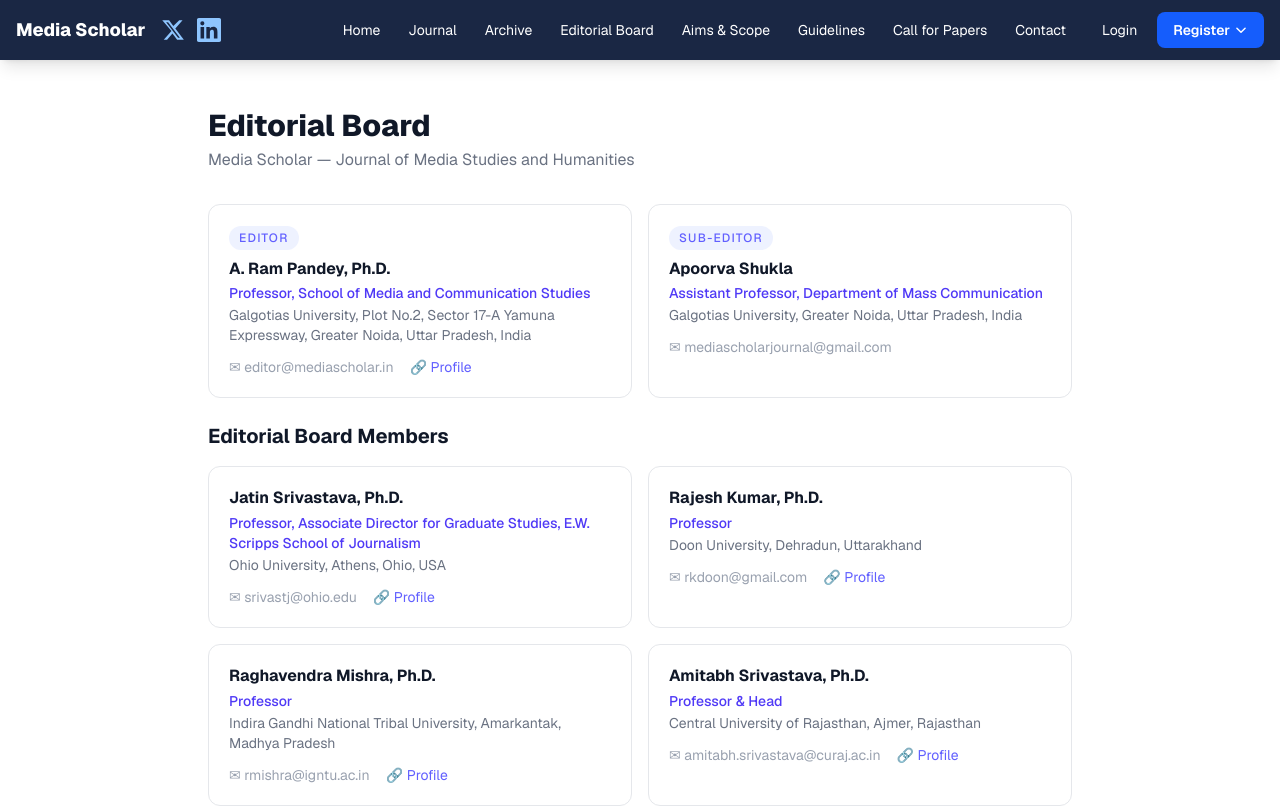
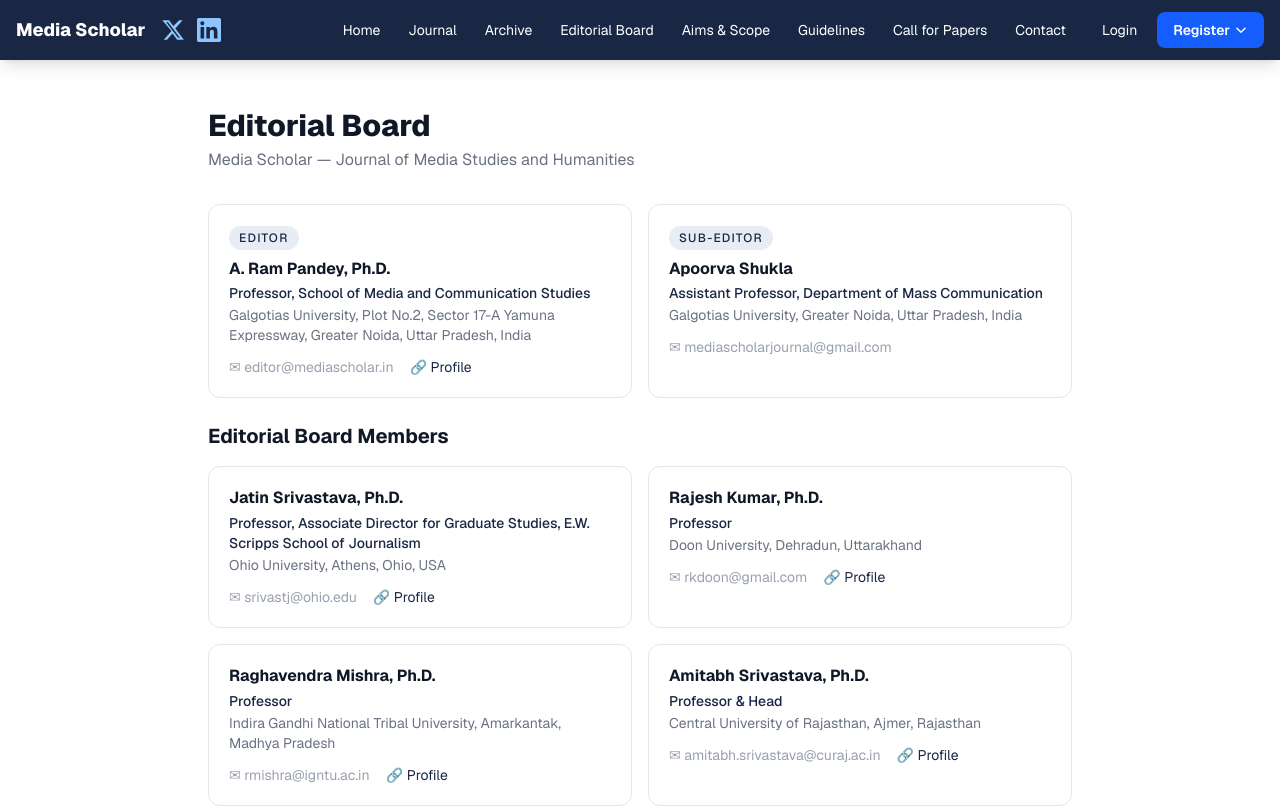
Before and after one commit to arampandey/mediascholar-platform, a Next.js app: page /editorial-board in a window 1280 px wide. Shown: the top 806 px of the page. Built offline with nearby package versions, Linux system fonts and the light colour scheme; no server answers.

Commit message:
Editorial board: replace all indigo/blue colours with dark navy (#1a2744) theme

```diff
--- a/app/editorial-board/page.tsx
+++ b/app/editorial-board/page.tsx
@@ -130,22 +130,22 @@ export default function EditorialBoardPage() {
         {/* Editor & Sub-Editor side by side */}
         <div className="grid sm:grid-cols-2 gap-4 mb-6">
           <div className="bg-white rounded-xl border border-gray-200 p-5">
-            <span className="text-xs font-medium uppercase tracking-widest text-indigo-500 bg-indigo-50 px-2.5 py-1 rounded-full">Editor</span>
+            <span className="text-xs font-medium uppercase tracking-widest px-2.5 py-1 rounded-full" style={{color:"#1a2744",backgroundColor:"#e8ecf4"}}>Editor</span>
             <p className="text-base font-bold text-gray-900 mt-2 mb-0.5">{EDITOR_IN_CHIEF.name}</p>
-            <p className="text-sm text-indigo-600 font-medium">{EDITOR_IN_CHIEF.affiliation}</p>
+            <p className="text-sm font-medium" style={{color:"#1a2744"}}>{EDITOR_IN_CHIEF.affiliation}</p>
             <p className="text-sm text-gray-500 mt-0.5 mb-3">{EDITOR_IN_CHIEF.institution}</p>
             <div className="flex gap-4 flex-wrap">
-              <a href={`mailto:${EDITOR_IN_CHIEF.email}`} className="text-sm text-gray-400 hover:text-indigo-600 transition-colors">✉ {EDITOR_IN_CHIEF.email}</a>
-              <a href={EDITOR_IN_CHIEF.profile} target="_blank" rel="noopener noreferrer" className="text-sm text-indigo-500 hover:text-indigo-700 transition-colors">🔗 Profile</a>
+              <a href={`mailto:${EDITOR_IN_CHIEF.email}`} className="text-sm text-gray-400 transition-colors" style={{}} onMouseOver={e=>(e.currentTarget.style.color="#1a2744")} onMouseOut={e=>(e.currentTarget.style.color="")}>✉ {EDITOR_IN_CHIEF.email}</a>
+              <a href={EDITOR_IN_CHIEF.profile} target="_blank" rel="noopener noreferrer" className="text-sm transition-colors" style={{color:"#1a2744"}}>🔗 Profile</a>
             </div>
           </div>
           <div className="bg-white rounded-xl border border-gray-200 p-5">
-            <span className="text-xs font-medium uppercase tracking-widest text-indigo-500 bg-indigo-50 px-2.5 py-1 rounded-full">Sub-Editor</span>
+            <span className="text-xs font-medium uppercase tracking-widest px-2.5 py-1 rounded-full" style={{color:"#1a2744",backgroundColor:"#e8ecf4"}}>Sub-Editor</span>
             <p className="text-base font-bold text-gray-900 mt-2 mb-0.5">{SUB_EDITOR.name}</p>
-            <p className="text-sm text-indigo-600 font-medium">{SUB_EDITOR.affiliation}</p>
+            <p className="text-sm font-medium" style={{color:"#1a2744"}}>{SUB_EDITOR.affiliation}</p>
             <p className="text-sm text-gray-500 mt-0.5 mb-3">{SUB_EDITOR.institution}</p>
             <div className="flex gap-4 flex-wrap">
-              <a href={`mailto:${SUB_EDITOR.email}`} className="text-sm text-gray-400 hover:text-indigo-600 transition-colors">✉ {SUB_EDITOR.email}</a>
+              <a href={`mailto:${SUB_EDITOR.email}`} className="text-sm text-gray-400 transition-colors">✉ {SUB_EDITOR.email}</a>
             </div>
           </div>
         </div>
@@ -156,12 +156,12 @@ export default function EditorialBoardPage() {
           {MEMBERS.map(m => (
             <div key={m.name} className="bg-white rounded-xl border border-gray-200 p-5 hover:shadow-sm transition-shadow">
               <p className="text-base font-bold text-gray-900 leading-snug">{m.name}</p>
-              <p className="text-sm text-indigo-600 font-medium mt-1">{m.affiliation}</p>
+              <p className="text-sm font-medium mt-1" style={{color:"#1a2744"}}>{m.affiliation}</p>
               <p className="text-sm text-gray-500 mt-0.5 mb-3">{m.institution}</p>
               <div className="flex gap-4 flex-wrap">
-                <a href={`mailto:${m.email}`} className="text-sm text-gray-400 hover:text-indigo-600 transition-colors">✉ {m.email}</a>
+                <a href={`mailto:${m.email}`} className="text-sm text-gray-400 transition-colors">✉ {m.email}</a>
                 {m.profile && (
-                  <a href={m.profile} target="_blank" rel="noopener noreferrer" className="text-sm text-indigo-500 hover:text-indigo-700 transition-colors shrink-0">🔗 Profile</a>
+                  <a href={m.profile} target="_blank" rel="noopener noreferrer" className="text-sm transition-colors shrink-0" style={{color:"#1a2744"}}>🔗 Profile</a>
                 )}
               </div>
             </div>
```
